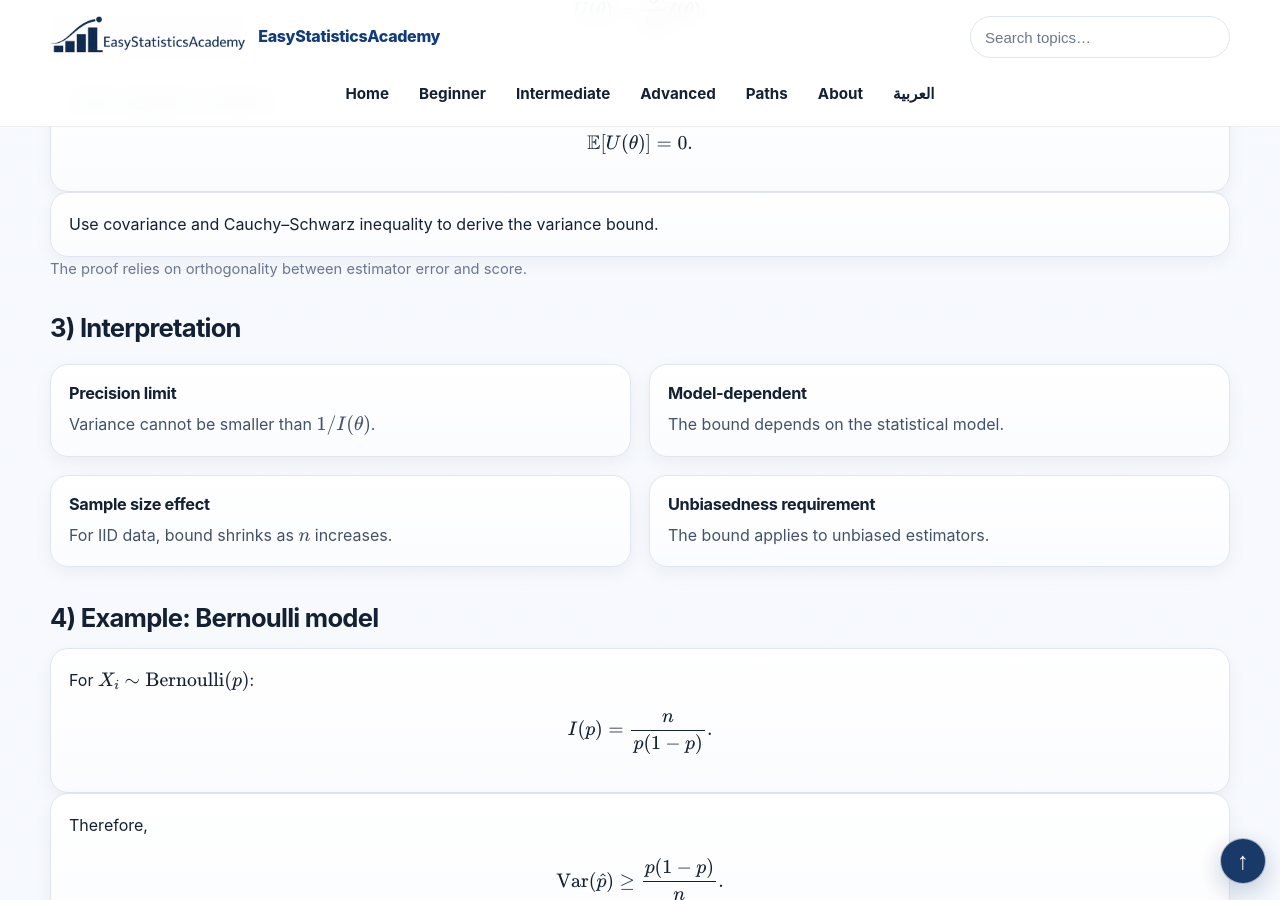
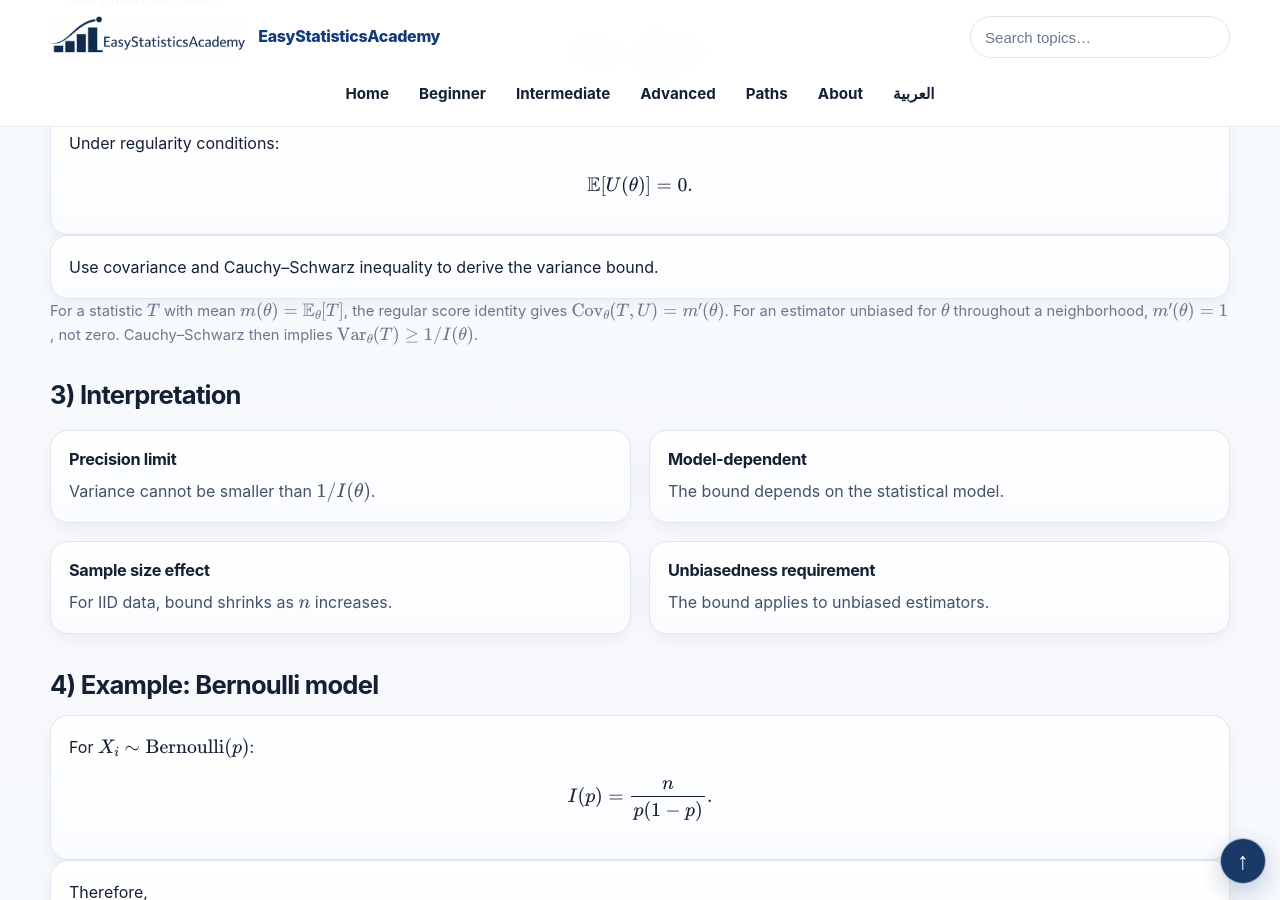
Before and after one commit to ammar-homaida-statistics/easystatisticsacademy, a Jekyll site: the page built from mathematical-statistics/fisher-information-and-efficiency/cramer-rao-lower-bound/index.md, in a window 1280 px wide and 900 px high, scrolled down 1285 px. Built offline with Jekyll 4.4.1, drawn with Linux system fonts in a browser that asks for light colours; some of the changed text lies outside the part shown.

Commit message:
Correct score covariance in scalar CRLB argument and link Arabic counterpart

```diff
--- a/mathematical-statistics/fisher-information-and-efficiency/cramer-rao-lower-bound/index.md
+++ b/mathematical-statistics/fisher-information-and-efficiency/cramer-rao-lower-bound/index.md
@@ -137,7 +139,10 @@ math: true
   </div>
 
   <p class="muted-mini">
-    The proof relies on orthogonality between estimator error and score.
+    For a statistic \(T\) with mean \(m(\theta)=\mathbb E_\theta[T]\), the regular score identity gives
+    \(\operatorname{Cov}_\theta(T,U)=m'(\theta)\). For an estimator unbiased for \(\theta\) throughout a neighborhood,
+    \(m'(\theta)=1\), not zero. Cauchy–Schwarz then implies
+    \(\operatorname{Var}_\theta(T)\ge 1/I(\theta)\).
   </p>
 </section>
 
```
Also changed, not shown: other parts of mathematical-statistics/fisher-information-and-efficiency/cramer-rao-lower-bound/index.md (+2 -0 lines).
